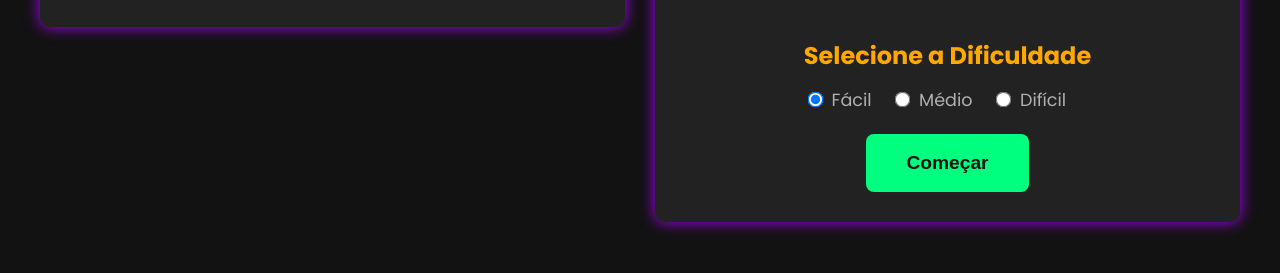
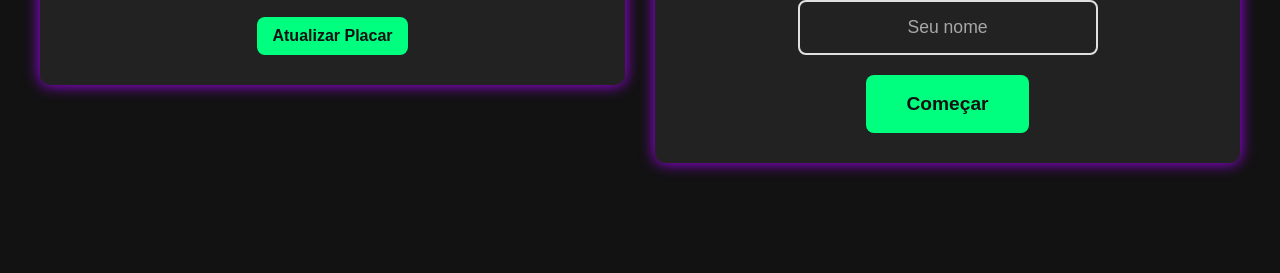
Before and after one commit to Luumano/QuizTechFIT, a plain HTML site: page index.html in a window 1280 px wide. Shown: the part 447-720 px from the top of the page. Drawn offline with Linux system fonts and the light colour scheme.

Commit message:
Removendo Sistema de Dificuldades

```diff
--- a/css/style.css
+++ b/css/style.css
@@ -377,26 +377,6 @@ footer {
     color: var(--text-paragraph);
 }
 
-.difficulty-options {
-    margin: 20px 0;
-    font-size: 1rem;
-    color: var(--text-paragraph);
-}
-.difficulty-options h3 {
-    margin-top: 0;
-    margin-bottom: 10px;
-}
-.difficulty-options label {
-    margin-right: 20px;
-    cursor: pointer;
-    font-size: 1.1rem;
-}
-input[type="radio"] {
-    margin-right: 5px;
-    transform: scale(1.2);
-    cursor: pointer;
-}
-
 
 /* === Responsividade === */
 @media (max-width: 992px) {
--- a/index.html
+++ b/index.html
@@ -16,18 +16,6 @@
             <h2>Bem-vindo ao Quiz do FIT 2025!</h2>
             <p>Digite seu nome para começar:</p>
             <input type="text" id="player-name-input" placeholder="Seu nome">
-            <div class="difficulty-options">
-            <h3>Selecione a Dificuldade</h3>
-            <label>
-                <input type="radio" name="difficulty" value="easy" checked> Fácil
-            </label>
-            <label>
-                <input type="radio" name="difficulty" value="medium"> Médio
-            </label>
-            <label>
-                <input type="radio" name="difficulty" value="hard"> Difícil
-            </label>
-        </div>
         <button id="start-button">Começar</button>
     </div>
 
```
